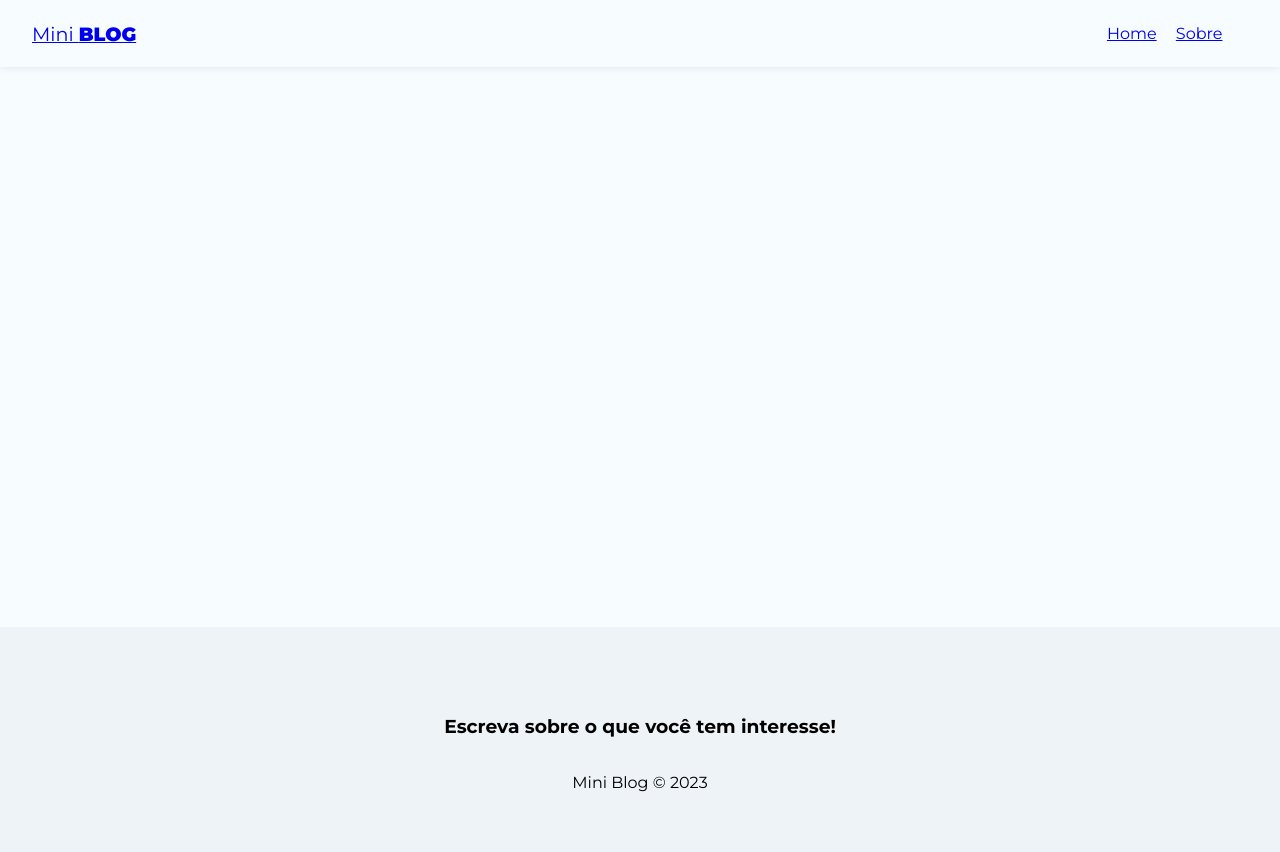
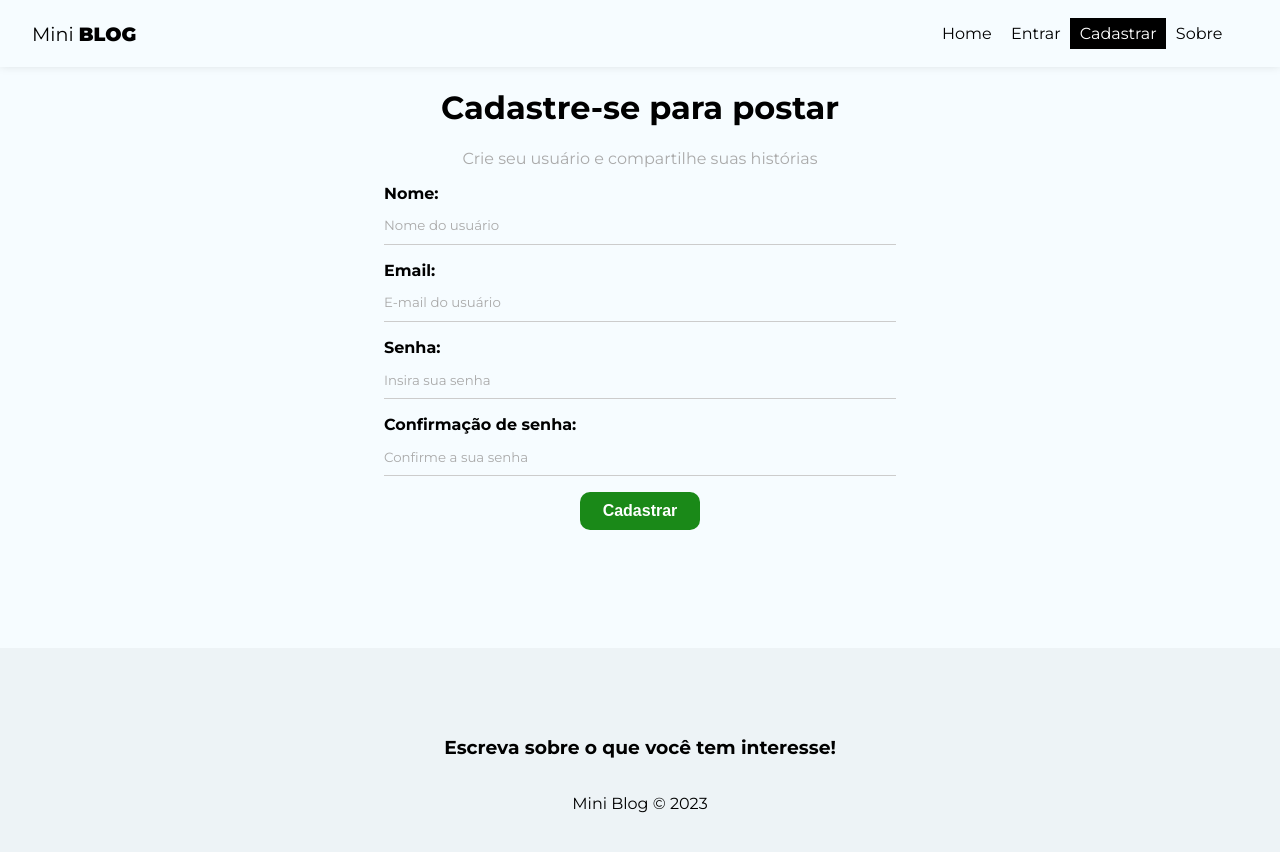
Before and after one commit to majunior07/miniblog, a React (Create React App) app: page /register in a window 1280 px wide. Shown: the top 852 px of the page. Built offline with nearby package versions, Linux system fonts and the light colour scheme.

Commit message:
Primeiro commit 20/07/2023

```diff
--- a/src/App.js
+++ b/src/App.js
@@ -6,6 +6,8 @@
 import About from './pages/About/About';
 import Navbar from './components/Navbar';
 import Footer from './components/Footer';
+import Login from './pages/Login/Login';
+import Register from './pages/Register/Register';
 
 function App() {
   return (
@@ -16,6 +18,8 @@
           <Routes>
             <Route path="/" element={<Home />} />
             <Route path="/about" element={<About />} />
+            <Route path="/login" element={<Login />} />
+            <Route path="/register" element={<Register />} />
           </Routes>
         </div>
         <Footer />
--- a/src/components/Navbar.js
+++ b/src/components/Navbar.js
@@ -19,6 +19,22 @@
                 </li>
                 <li>
                     <NavLink
+                        to="/login"
+                        className={({isActive}) => (isActive ? styles.active : '')}
+                    >
+                        Entrar
+                    </NavLink>
+                </li>
+                <li>
+                    <NavLink
+                        to="/register"
+                        className={({isActive}) => (isActive ? styles.active : '')}
+                    >
+                        Cadastrar
+                    </NavLink>
+                </li>
+                <li>
+                    <NavLink
                         to="/about"
                         className={({isActive}) => (isActive ? styles.active : '')}
                     >
--- a/src/index.css
+++ b/src/index.css
@@ -8,4 +8,106 @@
 input::placeholder,
 textarea::placeholder {
   font-family: "Montserrat", sans-serif;
+  color: #AAA;
 }
+
+input::focus,
+textarea::focus{
+  outline: none;
+}
+
+a,
+nav button{
+  text-decoration: none;
+  background-color: transparent;
+  border: none;
+  color: #000;
+  transition: .4s;
+  font-size: 1em;
+  cursor: pointer;
+  font-family: "Montserrat", sans-serif;
+}
+
+a:hover,
+nav button:hover{
+  color: #bbb;
+}
+
+/* form styles */
+
+form{
+  max-width: 40%;
+  margin: 0 auto;
+}
+
+label{
+  display: flex;
+  flex-direction: column;
+  margin-bottom: 1em;
+}
+
+label span {
+  margin-bottom: .3em;
+  font-weight: bold;
+  text-align: left;
+}
+
+input,
+textarea {
+  box-sizing: border-box;
+  border: none;
+  border-bottom: 1px solid #ccc;
+  padding: .8em 0;
+  background-color: transparent;
+}
+
+.btn{
+  background-color: #1a8918;
+  color: #FFF;
+  text-align: center;
+  cursor: pointer;
+  border-radius: 10px;
+  width: 120px;
+  font-weight: bold;
+  border: none;
+  padding: 10px 15px;
+  font-size: 1em;
+}
+
+.btn.btn-dark{
+  background-color: #000;
+  border-radius: 0;
+}
+
+.btn.btn-outline {
+  background-color: transparent;
+  border-radius: 0;
+  color: #000;
+  border: 1px solid #000;
+  padding: 7px 30px;
+}
+
+btn:hover {
+  background-color: #0F730c;
+  color: #fff;
+}
+
+.btn.btn-outline:hover {
+  background-color: #000;
+}
+
+.btn.btn-danger:hover {
+  background-color: #DC3545;
+}
+
+button[disabled] {
+  background-color: #AAA;
+}
+
+.container .error {
+  color: #721c24;
+  background-color: #f8d7da;
+  border: 1px solid #f5c6cb;
+  padding: 5px;
+  border-radius: 5px;
+}
--- /dev/null
+++ b/src/pages/Login/Login.js
@@ -0,0 +1,11 @@
+import styles from './Login.module.css';
+
+const Login = () => {
+    return(
+        <div>
+            <h2>Login</h2>
+        </div>
+    );
+};
+
+export default Login;
--- /dev/null
+++ b/src/pages/Register/Register.js
@@ -0,0 +1,86 @@
+import styles from './Register.module.css';
+import { useState, useEffect } from 'react';
+
+const Register = () => {
+    const [displayName, setDisplayName] = useState("");
+    const [email, setEmail] = useState("");
+    const [password, setPassword] = useState("");
+    const [confirmPassword, setConfirmPassword] = useState("");
+    const [error, setError] = useState("");
+
+    const handleSubmit = (e) => {
+        e.preventDefault()
+
+        setError("")
+
+        const user ={
+            displayName,
+            email,
+            password
+        }
+
+        if(password !== confirmPassword) {
+            setError("As senhas precisam ser iguais!")
+            return
+        }
+
+        console.log(user);
+    };
+
+    return(
+        <div className={styles.register}>
+            <h1>Cadastre-se para postar</h1>
+            <p>Crie seu usuário e compartilhe suas histórias</p>
+            <form onSubmit={handleSubmit}>
+                <label>
+                    <span>Nome:</span>
+                    <input
+                        type='text'
+                        name='displayName'
+                        required
+                        placeholder='Nome do usuário'
+                        value={displayName}
+                        onChange={(e) => setDisplayName(e.target.value)}
+                    />
+                </label>
+                <label>
+                    <span>Email:</span>
+                    <input
+                        type='email'
+                        name='email'
+                        required
+                        placeholder='E-mail do usuário'
+                        value={email}
+                        onChange={(e) => setEmail(e.target.value)}
+                    />
+                </label>
+                <label>
+                    <span>Senha:</span>
+                    <input
+                        type='password'
+                        name='password'
+                        required
+                        placeholder='Insira sua senha'
+                        value={password}
+                        onChange={(e) => setPassword(e.target.value)}
+                    />
+                </label>
+                <label>
+                    <span>Confirmação de senha:</span>
+                    <input
+                        type='password'
+                        name='confirmPassword'
+                        required
+                        placeholder='Confirme a sua senha'
+                        value={confirmPassword}
+                        onChange={(e) => setConfirmPassword(e.target.value)}
+                    />
+                </label>
+                <button className="btn">Cadastrar</button>
+                {error && <p className='error'>{error}</p>}
+            </form>
+        </div>
+    );
+};
+
+export default Register;
--- /dev/null
+++ b/src/pages/Register/Register.module.css
@@ -0,0 +1,7 @@
+.register{
+    text-align: center;
+}
+
+.register p {
+    color: #aaa;
+}
```
Also changed, not shown: src/pages/Login/Login.module.css (added).
